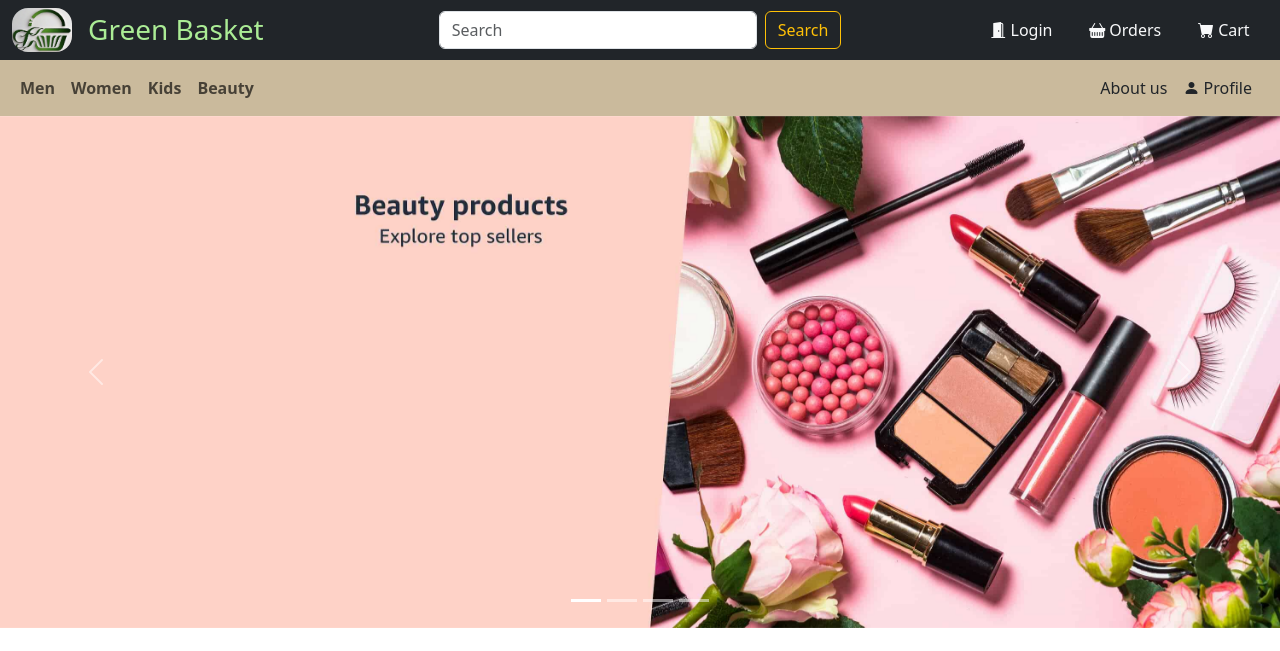
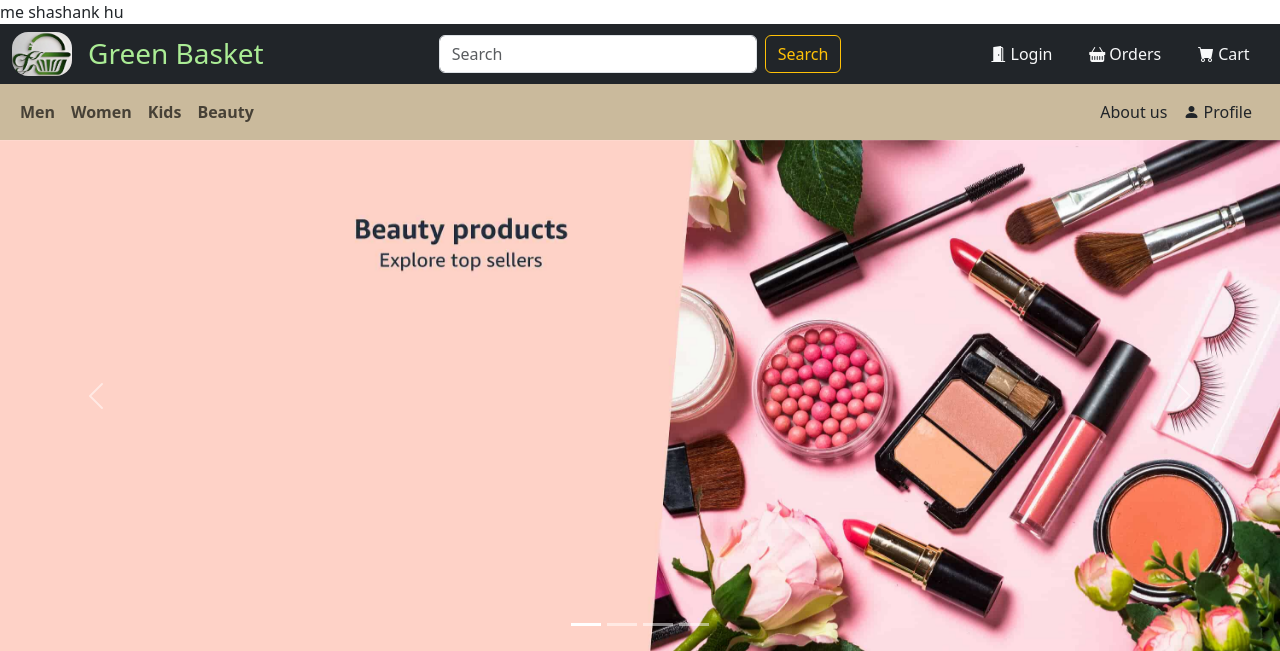
Before and after one commit to shashank728/GreenBasket, a Django app: page / in a window 1280 px wide. Shown: the top 651 px of the page. Run offline with Django 5.2, Linux system fonts and the light colour scheme.

Commit message:
shashank

```diff
--- a/demo_static/CSS/home.css
+++ b/demo_static/CSS/home.css
@@ -14,6 +14,7 @@
 {
   background-color: #CABA9C;
 
+
 }
 
 
@@ -23,6 +24,7 @@ hero-section
 
 .hero-section{
   background:url(/static/img/bg1.jpg);
+
 }
 
 .card-item {
--- a/templates/home.html
+++ b/templates/home.html
@@ -15,6 +15,8 @@
 
 </head>
 <body>
+
+  <div>me shashank hu</div>
 
 
         <div class="container-fluid text-light sticky-top nav-bar bg-dark">
```
